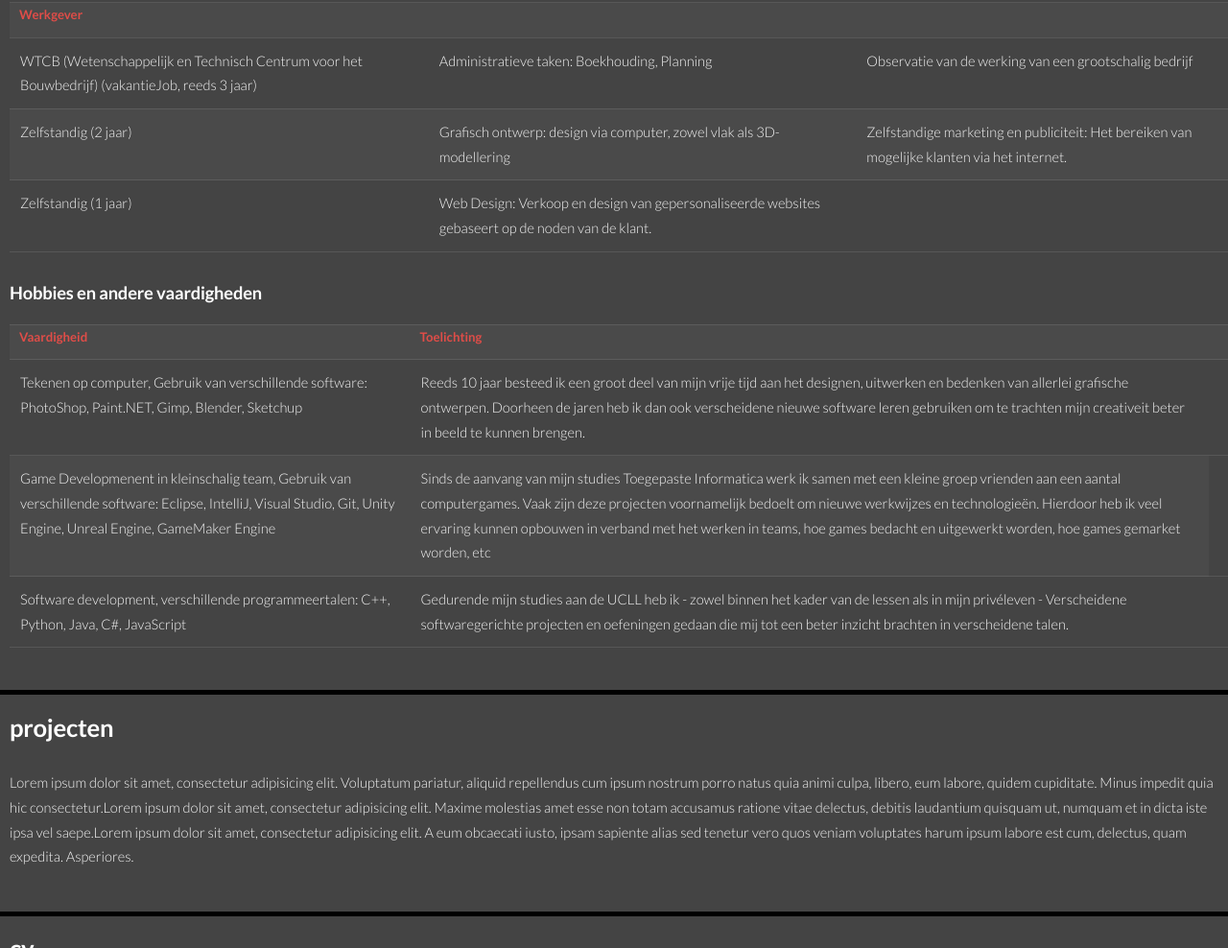
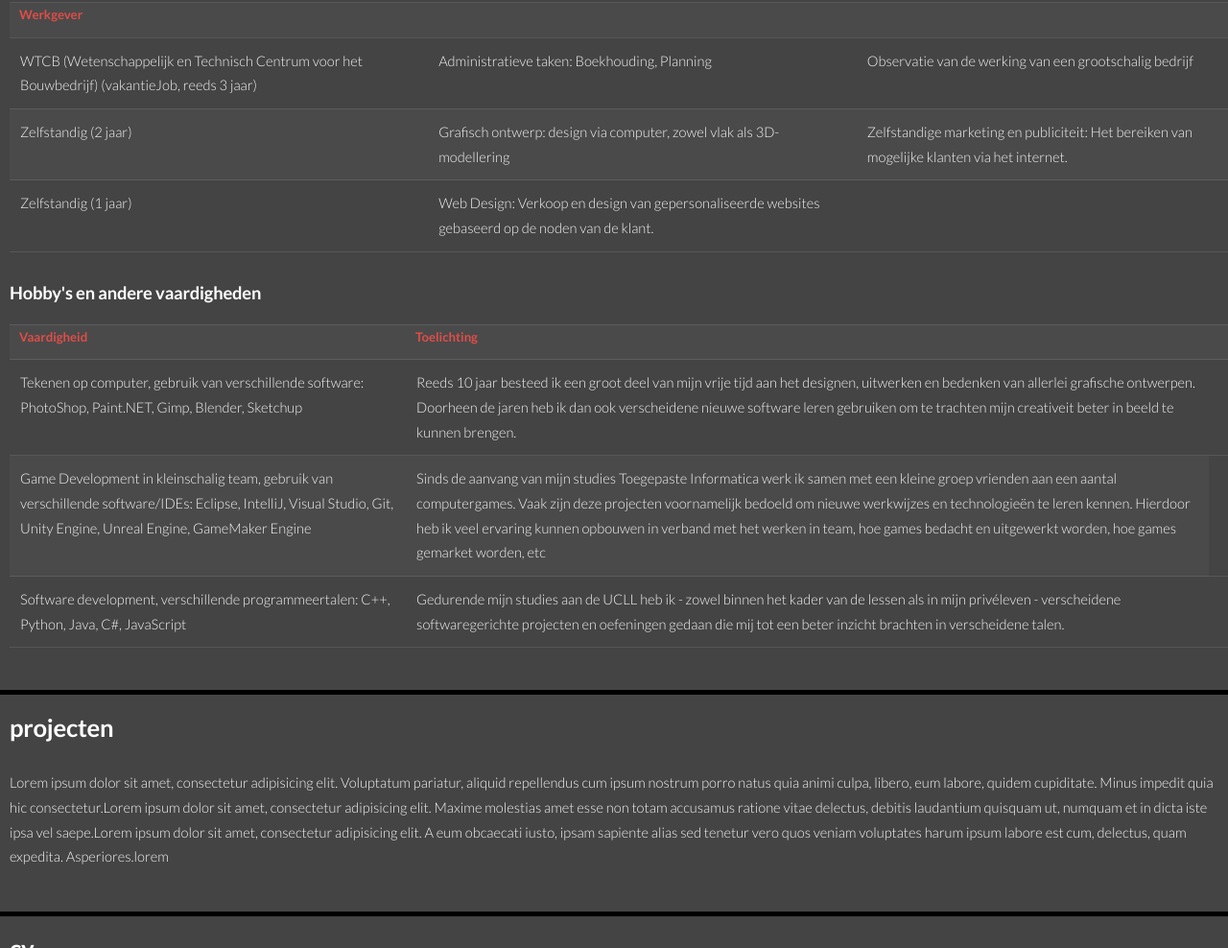
Before and after one commit to JoranSipahi-r0668325/JoranSipahi-r0668325.github.io, a plain HTML site: page index.html in a window 1280 px wide. Shown: the part 1090-2078 px from the top of the page at 96% size. Drawn offline with Linux system fonts and the light colour scheme.

Commit message:
e-portfolio

```diff
--- a/index.html
+++ b/index.html
@@ -98,10 +98,10 @@
             </tr>
             <tr>
                 <td>Zelfstandig (1 jaar) </td>
-                <td>Web Design: Verkoop en design van gepersonaliseerde websites gebaseert op de noden van de klant. </td>
+                <td>Web Design: Verkoop en design van gepersonaliseerde websites gebaseerd op de noden van de klant. </td>
             </tr>
         </table>
-        <h3>Hobbies en andere vaardigheden</h3>
+        <h3>Hobby's en andere vaardigheden</h3>
         <table>
             <tr>
                 <th>Vaardigheid</th>
@@ -109,16 +109,16 @@
                 <th></th>
             </tr>
             <tr>
-                <td>Tekenen op computer, Gebruik van verschillende software: PhotoShop, Paint.NET, Gimp, Blender, Sketchup</td>
+                <td>Tekenen op computer, gebruik van verschillende software: PhotoShop, Paint.NET, Gimp, Blender, Sketchup</td>
                 <td>Reeds 10 jaar besteed ik een groot deel van mijn vrije tijd aan het designen, uitwerken en bedenken van allerlei grafische ontwerpen. Doorheen de jaren heb ik dan ook verscheidene nieuwe software leren gebruiken om te trachten mijn creativeit beter in beeld te kunnen brengen.</td>
             </tr>
             <tr>
-                <td>Game Developmenent in kleinschalig team, Gebruik van verschillende software: Eclipse, IntelliJ, Visual Studio, Git, Unity Engine, Unreal Engine, GameMaker Engine</td>
-                <td>Sinds de aanvang van mijn studies Toegepaste Informatica werk ik samen met een kleine groep vrienden aan een aantal computergames. Vaak zijn deze projecten voornamelijk bedoelt om nieuwe werkwijzes en technologieën. Hierdoor heb ik veel ervaring kunnen opbouwen in verband met het werken in teams, hoe games bedacht en uitgewerkt worden, hoe games gemarket worden, etc</td>
+                <td>Game Development in kleinschalig team, gebruik van verschillende software/IDEs: Eclipse, IntelliJ, Visual Studio, Git, Unity Engine, Unreal Engine, GameMaker Engine</td>
+                <td>Sinds de aanvang van mijn studies Toegepaste Informatica werk ik samen met een kleine groep vrienden aan een aantal computergames. Vaak zijn deze projecten voornamelijk bedoeld om nieuwe werkwijzes en technologieën te leren kennen. Hierdoor heb ik veel ervaring kunnen opbouwen in verband met het werken in team, hoe games bedacht en uitgewerkt worden, hoe games gemarket worden, etc</td>
             </tr>
             <tr>
                 <td>Software development, verschillende programmeertalen: C++, Python, Java, C#, JavaScript</td>
-                <td>Gedurende mijn studies aan de UCLL heb ik - zowel binnen het kader van de lessen als in mijn privéleven - Verscheidene softwaregerichte projecten en oefeningen gedaan die mij tot een beter inzicht brachten in verscheidene talen.</td>
+                <td>Gedurende mijn studies aan de UCLL heb ik - zowel binnen het kader van de lessen als in mijn privéleven - verscheidene softwaregerichte projecten en oefeningen gedaan die mij tot een beter inzicht brachten in verscheidene talen.</td>
             </tr>
         </table>
     </section>
@@ -126,7 +126,7 @@
     <section class="wrapper style3">
         <a name="projecten"></a>
         <h2>projecten</h2>
-        <p>Lorem ipsum dolor sit amet, consectetur adipisicing elit. Voluptatum pariatur, aliquid repellendus cum ipsum nostrum porro natus quia animi culpa, libero, eum labore, quidem cupiditate. Minus impedit quia hic consectetur.Lorem ipsum dolor sit amet, consectetur adipisicing elit. Maxime molestias amet esse non totam accusamus ratione vitae delectus, debitis laudantium quisquam ut, numquam et in dicta iste ipsa vel saepe.Lorem ipsum dolor sit amet, consectetur adipisicing elit. A eum obcaecati iusto, ipsam sapiente alias sed tenetur vero quos veniam voluptates harum ipsum labore est cum, delectus, quam expedita. Asperiores.</p>
+        <p>Lorem ipsum dolor sit amet, consectetur adipisicing elit. Voluptatum pariatur, aliquid repellendus cum ipsum nostrum porro natus quia animi culpa, libero, eum labore, quidem cupiditate. Minus impedit quia hic consectetur.Lorem ipsum dolor sit amet, consectetur adipisicing elit. Maxime molestias amet esse non totam accusamus ratione vitae delectus, debitis laudantium quisquam ut, numquam et in dicta iste ipsa vel saepe.Lorem ipsum dolor sit amet, consectetur adipisicing elit. A eum obcaecati iusto, ipsam sapiente alias sed tenetur vero quos veniam voluptates harum ipsum labore est cum, delectus, quam expedita. Asperiores.lorem</p>
     </section>
 
     <section class="wrapper style3">
```
